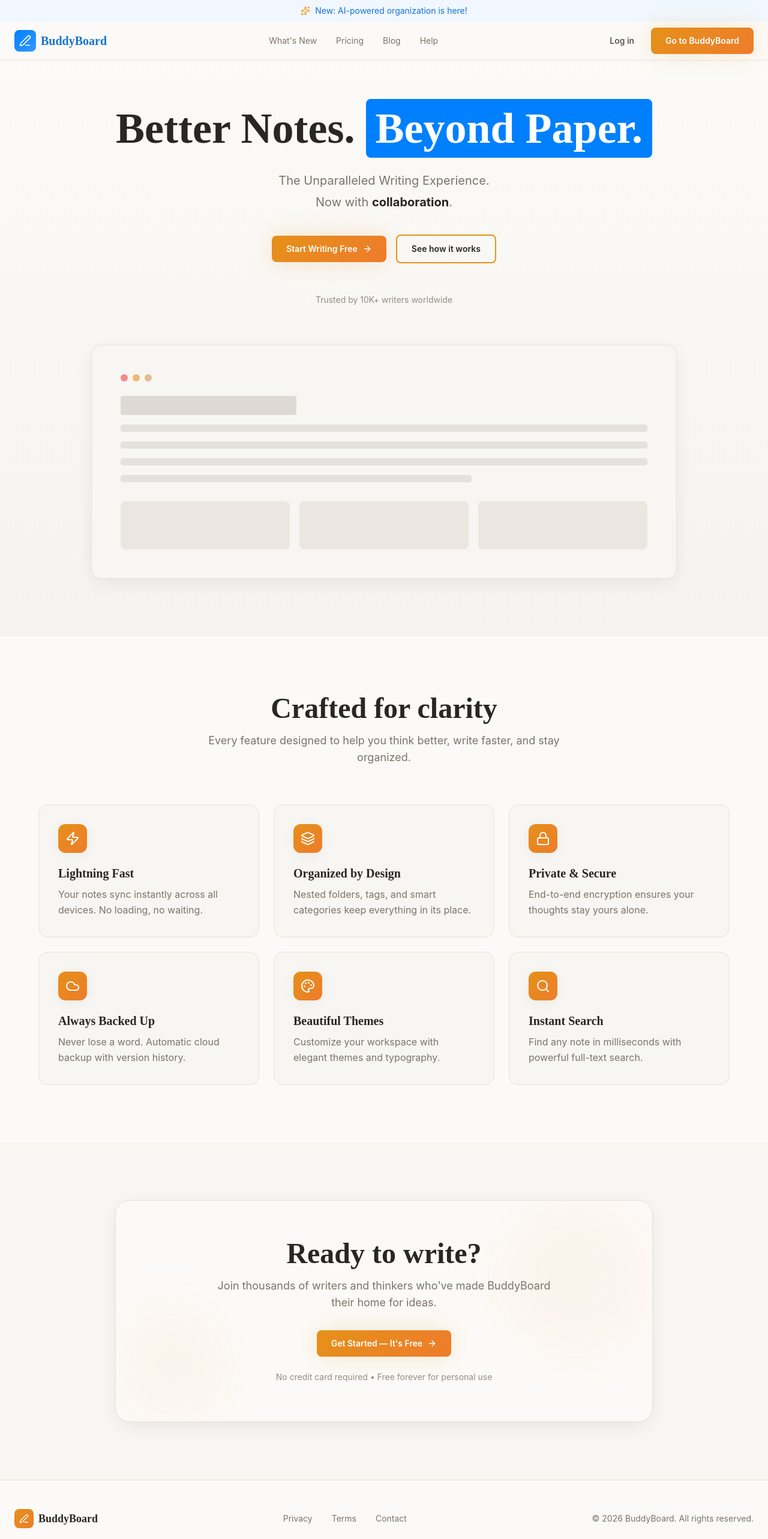
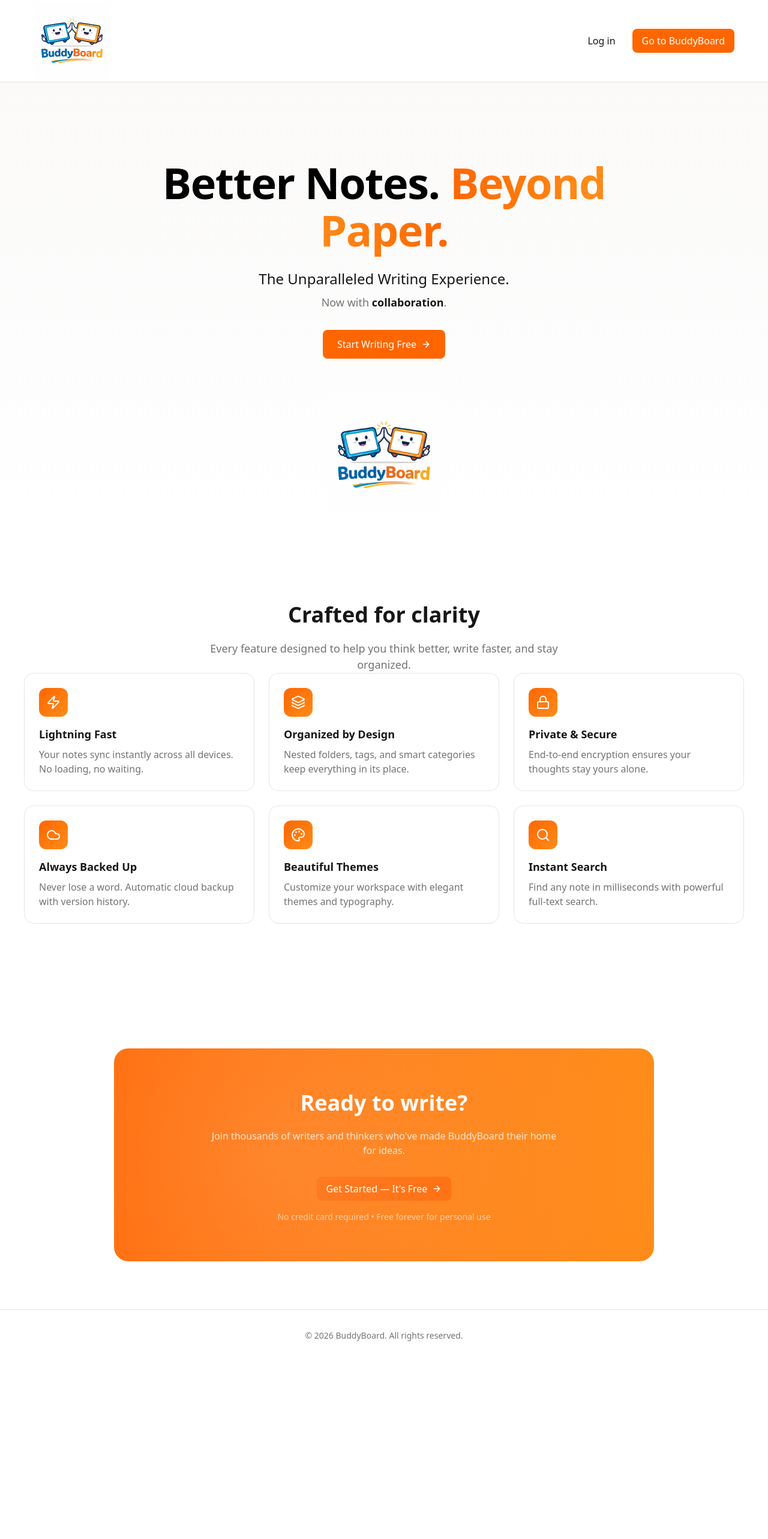
Before and after one commit to GoofyExploit/BuddyBoard, a React (Vite) app in the folder client/: page / in a window 1280 px wide. Shown: the top 2566 px of the page at 60% size. After the commit the page ends 2269 px from the top, so only its background shows below. Built offline with nearby package versions, Linux system fonts and the light colour scheme; no server answers.

Commit message:
Landing page

```diff
--- a/client/src/css/Landing.module.css
+++ b/client/src/css/Landing.module.css
@@ -1,371 +1,644 @@
-@reference "tailwindcss";
+/* BuddyBoard Landing Page Styles */
 
-/* ===== Base Styles ===== */
-.page {
-  @apply min-h-screen;
-  background: hsl(40 33% 98%);
-  font-family: 'Inter', sans-serif;
+/* Color Theme Variables - Orange Theme */
+:global(:root) {
+  /* Primary Orange Colors */
+  --primary: 24 100% 50%; /* Bright Orange */
+  --primary-foreground: 0 0% 100%; /* White text on orange */
+
+  /* Accent Orange (slightly different shade) */
+  --accent: 30 100% 55%; /* Warm Orange */
+
+  /* Background Colors */
+  --background: 0 0% 100%; /* White */
+  --foreground: 0 0% 9%; /* Near black */
+
+  /* Secondary Colors */
+  --secondary: 24 20% 96%; /* Very light orange tint */
+  --secondary-foreground: 0 0% 9%;
+
+  /* Muted Colors */
+  --muted: 24 10% 96%; /* Very light gray with slight orange tint */
+  --muted-foreground: 0 0% 45%; /* Medium gray */
+
+  /* Card Colors */
+  --card: 0 0% 100%; /* White */
+  --card-foreground: 0 0% 9%;
+
+  /* Border */
+  --border: 24 10% 90%; /* Light gray with slight orange tint */
+
+  /* Destructive (Red) */
+  --destructive: 0 84% 60%;
+  --destructive-foreground: 0 0% 100%;
+
+  /* Ring/Outline */
+  --ring: 24 100% 50%; /* Orange for focus rings */
 }
 
-/* ===== Announcement Banner ===== */
+.page {
+  min-height: 100vh;
+  background-color: hsl(var(--background));
+}
+
+/* Announcement Banner */
 .banner {
-  @apply flex items-center justify-center gap-2 py-2 text-sm;
-  background: hsl(210 100% 97%);
-  color: hsl(210 80% 45%);
+  background: linear-gradient(to right, hsl(var(--primary)), hsl(var(--accent)));
+  color: hsl(var(--primary-foreground));
+  padding: 0.5rem 1rem;
+  text-align: center;
+  font-size: 0.875rem;
+  font-weight: 500;
+  display: flex;
+  align-items: center;
+  justify-content: center;
+  gap: 0.5rem;
 }
 
 .bannerIcon {
-  @apply w-4 h-4;
-  color: hsl(35 90% 55%);
+  width: 1rem;
+  height: 1rem;
 }
 
-/* ===== Navbar ===== */
+/* Navbar */
 .navbar {
-  @apply sticky top-0 z-50 border-b;
-  background: hsl(40 33% 98% / 0.95);
+  position: sticky;
+  top: 0;
+  z-index: 50;
+  background-color: hsl(var(--background) / 0.8);
   backdrop-filter: blur(12px);
-  border-color: hsl(35 20% 90%);
+  border-bottom: 1px solid hsl(var(--border));
 }
 
 .navContainer {
-  @apply container mx-auto px-6 h-16 flex items-center justify-between;
+  max-width: 1200px;
+  margin: 0 auto;
+  padding: 0.25rem 1rem;
+  display: flex;
+  align-items: center;
+  justify-content: space-between;
 }
 
 .logo {
-  @apply flex items-center gap-2;
+  display: flex;
+  align-items: center;
+  gap: 0.5rem;
 }
 
 .logoIcon {
-  @apply w-9 h-9 rounded-lg flex items-center justify-center;
-  background: linear-gradient(135deg, hsl(210 100% 50%) 0%, hsl(210 100% 60%) 100%);
+  width: 2.5rem;
+  height: 2.5rem;
+  border-radius: 0.75rem;
+  background: linear-gradient(135deg, hsl(var(--primary)), hsl(var(--accent)));
+  display: flex;
+  align-items: center;
+  justify-content: center;
 }
 
 .logoSvg {
-  @apply w-5 h-5;
-  color: white;
+  width: 1.25rem;
+  height: 1.25rem;
+  color: hsl(var(--primary-foreground));
+}
+
+.logoImage {
+  width: 8rem;
+  height: auto;
+  object-fit: contain;
 }
 
 .logoText {
-  @apply text-xl font-semibold;
-  font-family: 'Playfair Display', serif;
-  color: hsl(210 80% 45%);
+  font-size: 1.25rem;
+  font-weight: 700;
+  color: hsl(var(--foreground));
 }
 
 .navLinks {
-  @apply hidden md:flex items-center gap-8;
+  display: none;
+  align-items: center;
+  gap: 1.5rem;
+}
+
+@media (min-width: 768px) {
+  .navLinks {
+    display: flex;
+  }
 }
 
 .navLink {
-  @apply text-sm transition-colors;
-  color: hsl(30 8% 45%);
+  color: hsl(var(--muted-foreground));
+  transition: color 0.2s;
+  text-decoration: none;
 }
 
 .navLink:hover {
-  color: hsl(30 10% 15%);
+  color: hsl(var(--primary));
 }
 
 .navActions {
-  @apply flex items-center gap-3;
+  display: flex;
+  align-items: center;
+  gap: 0.75rem;
 }
 
-/* ===== Buttons ===== */
 .btnGhost {
-  @apply hidden sm:flex px-4 py-2 text-sm font-medium rounded-lg transition-colors;
-  color: hsl(30 10% 25%);
+  padding: 0.5rem 1rem;
+  background: transparent;
+  border: none;
+  color: hsl(var(--foreground));
+  font-weight: 500;
+  cursor: pointer;
+  border-radius: 0.5rem;
+  transition: background-color 0.2s;
 }
 
 .btnGhost:hover {
-  background: hsl(35 15% 92%);
+  background-color: hsl(var(--muted));
 }
 
 .btnPrimary {
-  @apply inline-flex items-center gap-2 px-6 py-3 text-sm font-semibold rounded-lg transition-all;
-  background: linear-gradient(135deg, hsl(35 80% 50%) 0%, hsl(25 85% 55%) 100%);
-  color: white;
-  box-shadow: 0 0 40px hsl(35 80% 50% / 0.2);
+  padding: 0.5rem 1rem;
+  background: hsl(var(--primary));
+  border: none;
+  color: hsl(var(--primary-foreground));
+  font-weight: 500;
+  cursor: pointer;
+  border-radius: 0.5rem;
+  display: inline-flex;
+  align-items: center;
+  gap: 0.5rem;
+  transition: opacity 0.2s;
 }
 
 .btnPrimary:hover {
-  transform: scale(1.02);
-  box-shadow: 0 8px 32px hsl(35 80% 50% / 0.3);
+  opacity: 0.9;
+}
+
+.btnIcon {
+  width: 1rem;
+  height: 1rem;
+  transition: transform 0.2s;
+}
+
+.btnPrimary:hover .btnIcon {
+  transform: translateX(4px);
 }
 
 .btnOutline {
-  @apply inline-flex items-center gap-2 px-6 py-3 text-sm font-semibold rounded-lg border-2 transition-all;
-  border-color: hsl(35 80% 50%);
-  color: hsl(30 10% 15%);
+  padding: 0.5rem 1rem;
   background: transparent;
+  border: 1px solid hsl(var(--border));
+  color: hsl(var(--foreground));
+  font-weight: 500;
+  cursor: pointer;
+  border-radius: 0.5rem;
+  transition: border-color 0.2s, background-color 0.2s;
 }
 
 .btnOutline:hover {
-  background: hsl(35 80% 50%);
-  color: white;
+  border-color: hsl(var(--primary));
+  background-color: hsl(var(--primary) / 0.05);
 }
 
-.btnIcon {
-  @apply w-4 h-4;
+/* Hero Section */
+.hero {
+  padding: 5rem 1rem;
+  background: linear-gradient(180deg, hsl(var(--secondary) / 0.5), hsl(var(--background)));
 }
 
-/* ===== Hero Section ===== */
-.hero {
-  @apply pt-16 pb-24 px-6 text-center;
-  background: linear-gradient(180deg, hsl(40 33% 98%) 0%, hsl(35 25% 95%) 100%);
+@media (min-width: 768px) {
+  .hero {
+    padding: 8rem 1rem;
+  }
 }
 
 .heroContent {
-  @apply max-w-4xl mx-auto;
+  max-width: 900px;
+  margin: 0 auto;
+  text-align: center;
+  margin-bottom: 1rem;
 }
 
 .heroTitle {
-  @apply text-5xl md:text-6xl lg:text-7xl font-semibold leading-tight mb-6;
-  font-family: 'Playfair Display', serif;
-  color: hsl(30 10% 15%);
+  font-size: 2.5rem;
+  font-weight: 700;
+  letter-spacing: -0.02em;
+  margin-bottom: 1.5rem;
+  line-height: 1.1;
+}
+
+@media (min-width: 768px) {
+  .heroTitle {
+    font-size: 3.75rem;
+  }
+}
+
+@media (min-width: 1024px) {
+  .heroTitle {
+    font-size: 4.5rem;
+  }
 }
 
 .heroHighlight {
-  @apply inline-block px-4 py-1 rounded-lg;
-  background: hsl(210 100% 50%);
-  color: white;
+  background: linear-gradient(to right, hsl(var(--primary)), hsl(var(--accent)), hsl(var(--primary)));
+  -webkit-background-clip: text;
+  background-clip: text;
+  color: transparent;
 }
 
 .heroSubtitle {
-  @apply text-lg md:text-xl mb-2;
-  color: hsl(30 8% 45%);
+  font-size: 1.25rem;
+  font-weight: 500;
+  color: hsl(var(--foreground));
+  margin-bottom: 0.5rem;
+}
+
+@media (min-width: 768px) {
+  .heroSubtitle {
+    font-size: 1.5rem;
+  }
 }
 
 .heroTagline {
-  @apply text-lg md:text-xl mb-10;
-  color: hsl(30 8% 45%);
+  font-size: 1.125rem;
+  color: hsl(var(--muted-foreground));
+  margin-bottom: 2rem;
 }
 
 .heroTagline strong {
-  color: hsl(30 10% 15%);
+  color: hsl(var(--foreground));
 }
 
 .heroCtas {
-  @apply flex flex-col sm:flex-row items-center justify-center gap-4 mb-12;
+  display: flex;
+  flex-direction: column;
+  gap: 1rem;
+  justify-content: center;
+  margin-bottom: 2rem;
+}
+
+@media (min-width: 640px) {
+  .heroCtas {
+    flex-direction: row;
+  }
+}
+
+.heroCtas .btnPrimary,
+.heroCtas .btnOutline {
+  padding: 0.75rem 1.5rem;
+  font-size: 1rem;
+}
+
+.heroLogo {
+  display: flex;
+  justify-content: center;
+  align-items: center;
+  margin-top: 4rem;
+  margin-bottom: -8rem;
+}
+
+.heroLogoImage {
+  width: 12rem;
+  height: auto;
+  object-fit: contain;
 }
 
 .socialProof {
-  @apply mt-8;
+  font-size: 0.875rem;
+  color: hsl(var(--muted-foreground));
 }
 
-.proofText {
-  @apply text-sm;
-  color: hsl(30 8% 55%);
-}
-
-/* ===== Preview Card ===== */
+/* Preview Card */
 .previewContainer {
-  @apply mt-16 max-w-5xl mx-auto px-6;
+  max-width: 768px;
+  margin: 0 auto;
 }
 
 .previewCard {
-  @apply rounded-2xl p-8 md:p-12;
-  background: hsl(40 25% 96%);
-  border: 1px solid hsl(35 20% 88%);
-  box-shadow: 0 8px 32px -8px hsl(30 20% 20% / 0.12);
+  background-color: hsl(var(--card));
+  border-radius: 1rem;
+  box-shadow: 0 25px 50px -12px hsl(var(--primary) / 0.1);
+  border: 1px solid hsl(var(--border));
+  overflow: hidden;
 }
 
-.previewDots {
-  @apply flex items-center gap-2 mb-6;
+.previewHeader {
+  display: flex;
+  align-items: center;
+  gap: 0.5rem;
+  padding: 0.75rem 1rem;
+  background-color: hsl(var(--muted) / 0.5);
+  border-bottom: 1px solid hsl(var(--border));
+}
+
+.dot {
+  width: 0.75rem;
+  height: 0.75rem;
+  border-radius: 50%;
 }
 
 .dotRed {
-  @apply w-3 h-3 rounded-full;
-  background: hsl(0 84% 60% / 0.6);
+  background-color: hsl(var(--destructive));
 }
 
 .dotYellow {
-  @apply w-3 h-3 rounded-full;
-  background: hsl(35 80% 50% / 0.6);
+  background-color: hsl(var(--accent));
 }
 
 .dotGreen {
-  @apply w-3 h-3 rounded-full;
-  background: hsl(35 60% 55% / 0.6);
+  background-color: hsl(var(--primary));
 }
 
 .previewContent {
-  @apply space-y-4;
+  padding: 2rem;
+  display: flex;
+  flex-direction: column;
+  gap: 1rem;
 }
 
 .previewTitle {
-  @apply w-1/3 h-8 rounded;
-  background: hsl(35 15% 85%);
+  height: 2rem;
+  width: 12rem;
+  background: linear-gradient(to right, hsl(var(--primary) / 0.2), transparent);
+  border-radius: 0.5rem;
 }
 
 .previewLine {
-  @apply w-full h-3 rounded;
-  background: hsl(35 15% 88%);
+  height: 1rem;
+  width: 100%;
+  background-color: hsl(var(--muted));
+  border-radius: 0.25rem;
 }
 
 .previewLineShort {
-  @apply w-2/3 h-3 rounded;
-  background: hsl(35 15% 88%);
+  height: 1rem;
+  width: 50%;
+  background-color: hsl(var(--muted));
+  border-radius: 0.25rem;
 }
 
 .previewGrid {
-  @apply mt-8 grid grid-cols-3 gap-4;
+  display: grid;
+  grid-template-columns: repeat(3, 1fr);
+  gap: 1rem;
+  padding-top: 1rem;
 }
 
 .previewBlock {
-  @apply h-20 rounded-lg;
-  background: hsl(35 20% 90%);
+  height: 6rem;
+  background: linear-gradient(135deg, hsl(var(--primary) / 0.1), hsl(var(--accent) / 0.1));
+  border-radius: 0.75rem;
+  border: 1px solid hsl(var(--primary) / 0.2);
 }
 
-/* ===== Features Section ===== */
+/* Features Section */
 .features {
-  @apply py-24 px-6;
-  background: hsl(40 33% 98%);
+  padding: 0.5rem 1rem 5rem;
+}
+
+@media (min-width: 768px) {
+  .features {
+    padding: 8rem 1rem;
+  }
 }
 
 .sectionContainer {
-  @apply container mx-auto;
+  max-width: 1200px;
+  margin: 0 auto;
 }
 
 .sectionHeader {
-  @apply text-center max-w-2xl mx-auto mb-16;
+  text-align: center;
+  max-width: 600px;
+  margin: 0 auto 0;
 }
 
 .sectionTitle {
-  @apply text-4xl md:text-5xl font-semibold mb-4;
-  font-family: 'Playfair Display', serif;
-  color: hsl(30 10% 15%);
+  font-size: 1.875rem;
+  font-weight: 700;
+  color: hsl(var(--foreground));
+  margin-bottom: 1rem;
+}
+
+@media (min-width: 768px) {
+  .sectionTitle {
+    font-size: 2.25rem;
+  }
 }
 
 .sectionSubtitle {
-  @apply text-lg;
-  color: hsl(30 8% 45%);
+  font-size: 1.125rem;
+  color: hsl(var(--muted-foreground));
 }
 
 .featuresGrid {
-  @apply grid md:grid-cols-2 lg:grid-cols-3 gap-6 max-w-6xl mx-auto;
+  display: grid;
+  gap: 1.5rem;
+}
+
+@media (min-width: 768px) {
+  .featuresGrid {
+    grid-template-columns: repeat(2, 1fr);
+  }
+}
+
+@media (min-width: 1024px) {
+  .featuresGrid {
+    grid-template-columns: repeat(3, 1fr);
+  }
 }
 
 .featureCard {
-  @apply p-8 rounded-2xl border transition-all;
-  background: hsl(40 25% 96%);
-  border-color: hsl(35 20% 88%);
+  padding: 1.5rem;
+  border-radius: 1rem;
+  background-color: hsl(var(--card));
+  border: 1px solid hsl(var(--border));
+  transition: border-color 0.3s, box-shadow 0.3s, transform 0.3s;
 }
 
 .featureCard:hover {
-  transform: translateY(-4px);
-  box-shadow: 0 8px 32px -8px hsl(30 20% 20% / 0.12);
+  border-color: hsl(var(--primary) / 0.5);
+  box-shadow: 0 20px 40px -15px hsl(var(--primary) / 0.1);
 }
 
 .featureIcon {
-  @apply w-12 h-12 rounded-xl flex items-center justify-center mb-5;
-  background: linear-gradient(135deg, hsl(35 80% 50%) 0%, hsl(25 85% 55%) 100%);
-  box-shadow: 0 4px 24px -4px hsl(30 20% 20% / 0.08);
+  width: 3rem;
+  height: 3rem;
+  border-radius: 0.75rem;
+  background: linear-gradient(135deg, hsl(var(--primary)), hsl(var(--accent)));
+  display: flex;
+  align-items: center;
+  justify-content: center;
+  margin-bottom: 1rem;
+  transition: transform 0.3s;
 }
 
 .featureCard:hover .featureIcon {
-  box-shadow: 0 0 40px hsl(35 80% 50% / 0.15);
+  transform: scale(1.1);
 }
 
 .featureSvg {
-  @apply w-6 h-6;
-  color: white;
+  width: 1.5rem;
+  height: 1.5rem;
+  color: hsl(var(--primary-foreground));
 }
 
 .featureTitle {
-  @apply text-xl font-semibold mb-2;
-  font-family: 'Playfair Display', serif;
-  color: hsl(30 10% 15%);
+  font-size: 1.125rem;
+  font-weight: 600;
+  color: hsl(var(--foreground));
+  margin-bottom: 0.5rem;
 }
 
 .featureDescription {
-  @apply leading-relaxed;
-  color: hsl(30 8% 45%);
+  color: hsl(var(--muted-foreground));
 }
 
-/* ===== CTA Section ===== */
+/* CTA Section */
 .cta {
-  @apply py-24 px-6;
-  background: hsl(40 25% 96%);
+  padding: 5rem 1rem;
 }
 
 .ctaCard {
-  @apply max-w-4xl mx-auto text-center p-12 md:p-16 rounded-3xl relative overflow-hidden;
-  background: hsl(40 33% 98%);
-  border: 1px solid hsl(35 20% 88%);
-  box-shadow: 0 8px 32px -8px hsl(30 20% 20% / 0.12);
+  max-width: 900px;
+  margin: 0 auto;
+  position: relative;
+  overflow: hidden;
+  border-radius: 1.5rem;
+  background: linear-gradient(to right, hsl(var(--primary)), hsl(var(--accent)));
+  padding: 2rem;
+  text-align: center;
+}
+
+@media (min-width: 768px) {
+  .ctaCard {
+    padding: 4rem;
+  }
 }
 
 .ctaCard::before {
   content: '';
-  @apply absolute top-0 right-0 w-64 h-64 rounded-full;
-  background: linear-gradient(135deg, hsl(35 80% 50%) 0%, hsl(25 85% 55%) 100%);
-  opacity: 0.05;
-  filter: blur(48px);
-}
-
-.ctaCard::after {
-  content: '';
-  @apply absolute bottom-0 left-0 w-48 h-48 rounded-full;
-  background: linear-gradient(135deg, hsl(35 80% 50%) 0%, hsl(25 85% 55%) 100%);
-  opacity: 0.05;
-  filter: blur(48px);
+  position: absolute;
+  inset: 0;
+  background: radial-gradient(circle at 30% 50%, rgba(255, 255, 255, 0.15), transparent);
 }
 
 .ctaTitle {
-  @apply relative text-4xl md:text-5xl font-semibold mb-4;
-  font-family: 'Playfair Display', serif;
-  color: hsl(30 10% 15%);
+  position: relative;
+  font-size: 1.875rem;
+  font-weight: 700;
+  color: hsl(var(--primary-foreground));
+  margin-bottom: 1rem;
+}
+
+@media (min-width: 768px) {
+  .ctaTitle {
+    font-size: 2.25rem;
+  }
 }
 
 .ctaSubtitle {
-  @apply relative text-lg max-w-xl mx-auto mb-8;
-  color: hsl(30 8% 45%);
+  position: relative;
+  color: hsl(var(--primary-foreground) / 0.8);
+  max-width: 600px;
+  margin: 0 auto 2rem;
+}
+
+.ctaCard .btnSecondary {
+  position: relative;
+  padding: 0.75rem 1.5rem;
+  background: hsl(var(--secondary));
+  border: none;
+  color: hsl(var(--secondary-foreground));
+  font-weight: 600;
+  cursor: pointer;
+  border-radius: 0.5rem;
+  display: inline-flex;
+  align-items: center;
+  gap: 0.5rem;
+  transition: opacity 0.2s;
+}
+
+.ctaCard .btnSecondary:hover {
+  opacity: 0.9;
 }
 
 .ctaNote {
-  @apply relative mt-6 text-sm;
-  color: hsl(30 8% 55%);
+  position: relative;
+  font-size: 0.875rem;
+  color: hsl(var(--primary-foreground) / 0.6);
+  margin-top: 1rem;
 }
 
-/* ===== Footer ===== */
+/* Footer */
 .footer {
-  @apply py-12 px-6 border-t;
-  background: hsl(40 33% 98%);
-  border-color: hsl(35 20% 88%);
+  padding: 2rem 1rem;
+  border-top: 1px solid hsl(var(--border));
 }
 
 .footerContainer {
-  @apply container mx-auto flex flex-col md:flex-row items-center justify-between gap-6;
+  max-width: 1200px;
+  margin: 0 auto;
+  display: flex;
+  flex-direction: column;
+  align-items: center;
+  justify-content: center;
+  gap: 1rem;
+}
+
+@media (min-width: 768px) {
+  .footerContainer {
+    flex-direction: row;
+    justify-content: center;
+  }
 }
 
 .logoIconSmall {
-  @apply w-8 h-8 rounded-lg flex items-center justify-center;
-  background: linear-gradient(135deg, hsl(35 80% 50%) 0%, hsl(25 85% 55%) 100%);
+  width: 2rem;
+  height: 2rem;
+  border-radius: 0.5rem;
+  background: linear-gradient(135deg, hsl(var(--primary)), hsl(var(--accent)));
+  display: flex;
+  align-items: center;
+  justify-content: center;
 }
 
 .logoSvgSmall {
-  @apply w-4 h-4;
-  color: white;
+  width: 1rem;
+  height: 1rem;
+  color: hsl(var(--primary-foreground));
+}
+
+.logoImageSmall {
+  width: 6rem;
+  height: auto;
+  object-fit: contain;
 }
 
 .logoTextSmall {
-  @apply text-lg font-semibold;
-  font-family: 'Playfair Display', serif;
-  color: hsl(30 10% 15%);
+  font-weight: 600;
+  color: hsl(var(--foreground));
 }
 
 .footerLinks {
-  @apply flex items-center gap-8;
+  display: flex;
+  align-items: center;
+  gap: 1.5rem;
 }
 
 .footerLink {
-  @apply text-sm transition-colors;
-  color: hsl(30 8% 45%);
+  font-size: 0.875rem;
+  color: hsl(var(--muted-foreground));
+  text-decoration: none;
+  transition: color 0.2s;
 }
 
 .footerLink:hover {
-  color: hsl(30 10% 15%);
+  color: hsl(var(--primary));
 }
 
 .copyright {
-  @apply text-sm;
-  color: hsl(30 8% 45%);
+  font-size: 0.875rem;
+  color: hsl(var(--muted-foreground));
+  text-align: center;
 }
--- a/client/src/pages/Landing.jsx
+++ b/client/src/pages/Landing.jsx
@@ -1,5 +1,6 @@
 import { PenLine, ArrowRight, Sparkles, Layers, Lock, Zap, Cloud, Palette, Search } from "lucide-react";
 import styles from "../css/Landing.module.css";
+import buddyBoardLogo from "../images/BuddyBoard.png";
 
 const features = [
   {
@@ -37,27 +38,11 @@
 const Landing = () => {
   return (
     <div className={styles.page}>
-      {/* Announcement Banner */}
-      <div className={styles.banner}>
-        <Sparkles className={styles.bannerIcon} />
-        <span>New: AI-powered organization is here!</span>
-      </div>
-
       {/* Navbar */}
       <nav className={styles.navbar}>
         <div className={styles.navContainer}>
           <div className={styles.logo}>
-            <div className={styles.logoIcon}>
-              <PenLine className={styles.logoSvg} />
-            </div>
-            <span className={styles.logoText}>BuddyBoard</span>
-          </div>
-
-          <div className={styles.navLinks}>
-            <a href="#features" className={styles.navLink}>What's New</a>
-            <a href="#pricing" className={styles.navLink}>Pricing</a>
-            <a href="#about" className={styles.navLink}>Blog</a>
-            <a href="#help" className={styles.navLink}>Help</a>
+            <img src={buddyBoardLogo} alt="BuddyBoard" className={styles.logoImage} />
           </div>
 
           <div className={styles.navActions}>
@@ -85,36 +70,10 @@
               Start Writing Free
               <ArrowRight className={styles.btnIcon} />
             </button>
-            <button className={styles.btnOutline}>
-              See how it works
-            </button>
           </div>
 
-          <div className={styles.socialProof}>
-            <span className={styles.proofText}>Trusted by 10K+ writers worldwide</span>
-          </div>
-        </div>
-
-        {/* App Preview */}
-        <div className={styles.previewContainer}>
-          <div className={styles.previewCard}>
-            <div className={styles.previewDots}>
-              <span className={styles.dotRed}></span>
-              <span className={styles.dotYellow}></span>
-              <span className={styles.dotGreen}></span>
-            </div>
-            <div className={styles.previewContent}>
-              <div className={styles.previewTitle}></div>
-              <div className={styles.previewLine}></div>
-              <div className={styles.previewLine}></div>
-              <div className={styles.previewLine}></div>
-              <div className={styles.previewLineShort}></div>
-              <div className={styles.previewGrid}>
-                <div className={styles.previewBlock}></div>
-                <div className={styles.previewBlock}></div>
-                <div className={styles.previewBlock}></div>
-              </div>
-            </div>
+          <div className={styles.heroLogo}>
+            <img src={buddyBoardLogo} alt="BuddyBoard" className={styles.heroLogoImage} />
           </div>
         </div>
       </section>
@@ -163,19 +122,6 @@
       {/* Footer */}
       <footer className={styles.footer}>
         <div className={styles.footerContainer}>
-          <div className={styles.logo}>
-            <div className={styles.logoIconSmall}>
-              <PenLine className={styles.logoSvgSmall} />
-            </div>
-            <span className={styles.logoTextSmall}>BuddyBoard</span>
-          </div>
-
-          <div className={styles.footerLinks}>
-            <a href="#" className={styles.footerLink}>Privacy</a>
-            <a href="#" className={styles.footerLink}>Terms</a>
-            <a href="#" className={styles.footerLink}>Contact</a>
-          </div>
-
           <p className={styles.copyright}>© 2026 BuddyBoard. All rights reserved.</p>
         </div>
       </footer>
```
